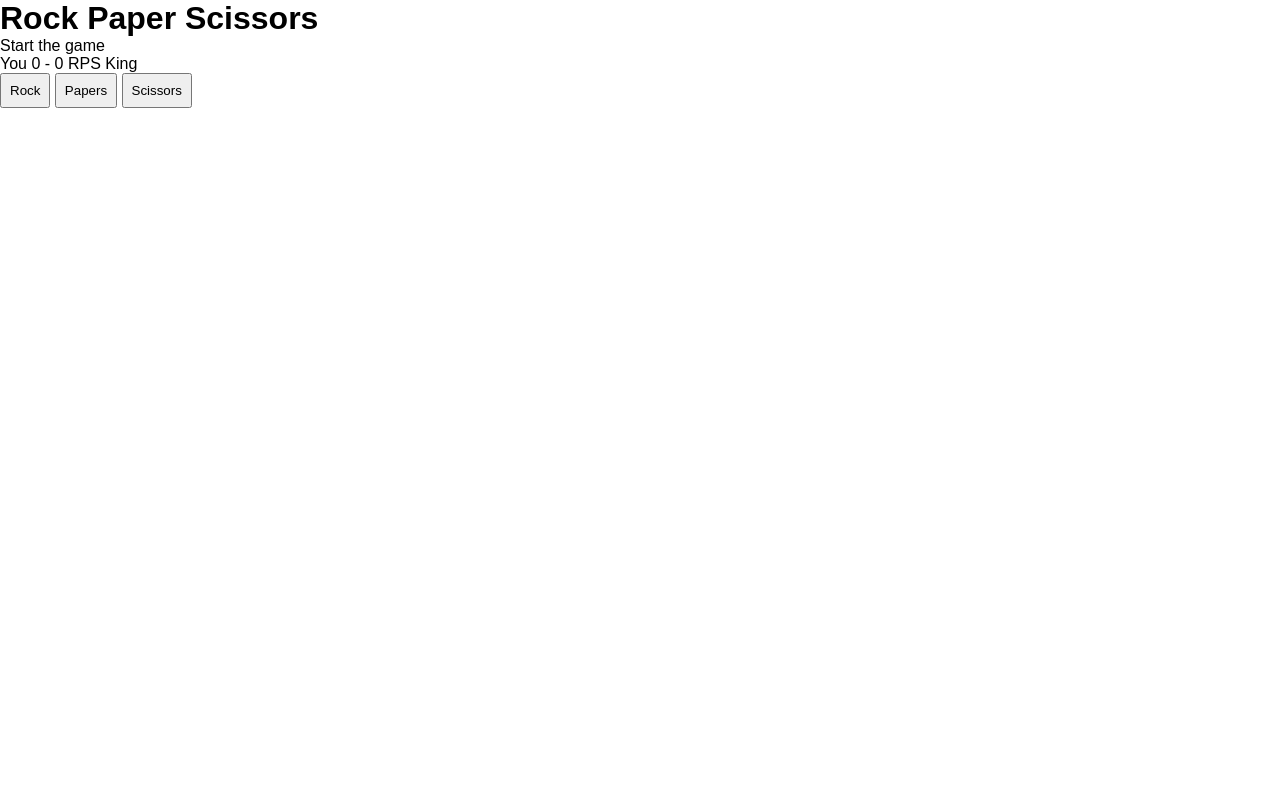
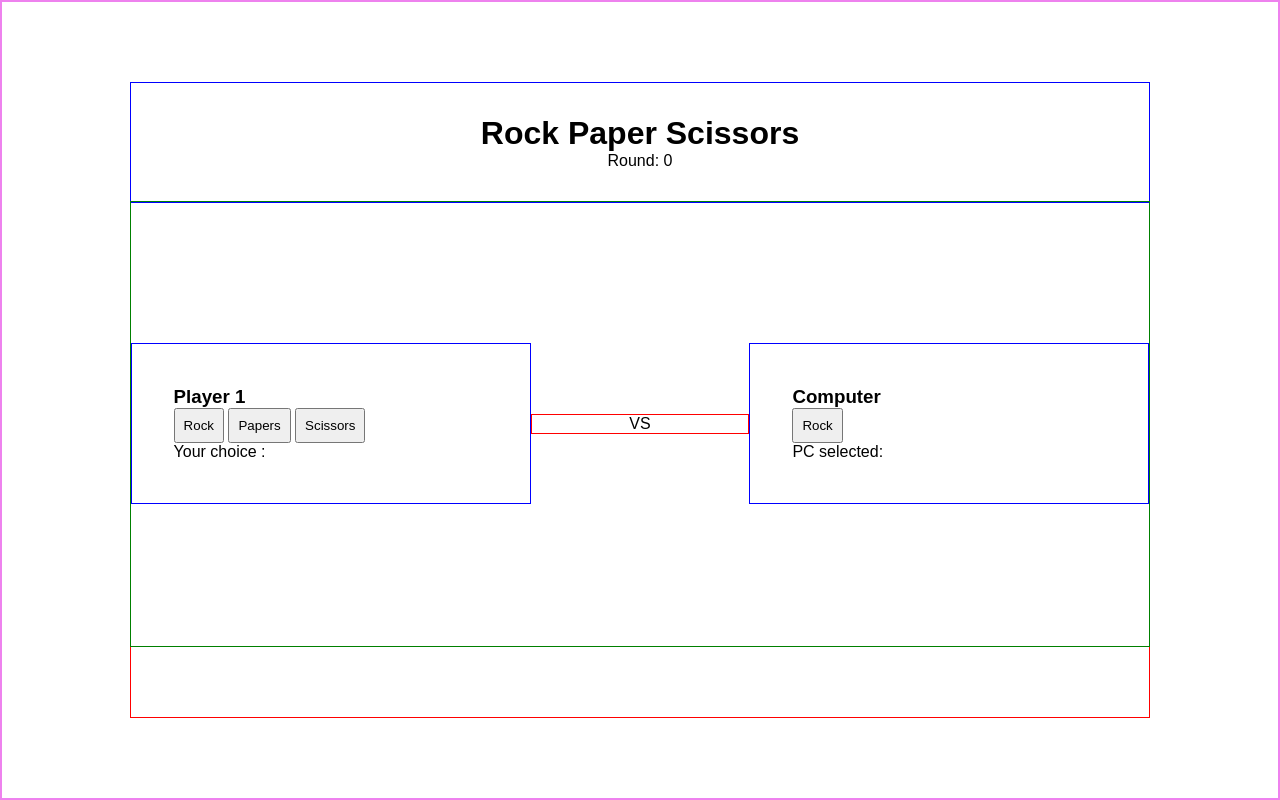
Before and after one commit to Celdama/rock_paper_scissors, a plain HTML site: page index.html in a window 1280 px wide. Drawn offline with Linux system fonts and the light colour scheme.

Commit message:
added structure to html, next step styling

```diff
--- a/index.html
+++ b/index.html
@@ -10,13 +10,35 @@
   </head>
   <body>
     <div id="app">
-      <h1>Rock Paper Scissors</h1>
-      <div id="result"></div>
-      <div id="score"></div>
-      <button id="rock" class="game-btn">Rock</button>
-      <button id="papers" class="game-btn">Papers</button>
-      <button id="scissors" class="game-btn">Scissors</button>
-      <button id="reset" disabled>Play again</button>
+      <div class="app-header">
+        <h1>Rock Paper Scissors</h1>
+        <p class="round-tracker">Round: 0</p>
+      </div>
+      <div class="app-main">
+        <div class="display-player">
+          <div class="player-choice">
+            <h3>Player 1</h3>
+            <button id="rock" class="game-btn">Rock</button>
+            <button id="papers" class="game-btn">Papers</button>
+            <button id="scissors" class="game-btn">Scissors</button>
+            <p>Your choice :</p>
+          </div>
+          <div class="player-score"></div>
+        </div>
+        <div id="result"></div>
+        <div class="display-computer">
+          <div class="computer-choice">
+            <h3>Computer</h3>
+            <button>Rock</button>
+            <p>PC selected:</p>
+          </div>
+          <div class="computer-score"></div>
+        </div>
+      </div>
+      <div class="app-footer">
+        <!-- <div id="score"></div> -->
+        <button id="reset" disabled>Play again</button>
+      </div>
     </div>
   </body>
 </html>
--- a/script.js
+++ b/script.js
@@ -1,12 +1,18 @@
 const buttons = Array.from(document.querySelectorAll('.game-btn'));
 const displayResult = document.querySelector('#result');
-const displayScore = document.querySelector('#score');
+// const displayScore = document.querySelector('#score');
 const resetBtn = document.querySelector('#reset');
+const displayPlayerScore = document.querySelector('.player-score');
+const displayComputerScore = document.querySelector('.computer-score');
+const roundTracker = document.querySelector('.round-tracker');
+
+console.log(displayPlayerScore);
 
 let scorePlayer = 0;
 let scoreComputer = 0;
-displayResult.textContent = 'Start the game';
-displayScore.textContent = `You ${scorePlayer} - ${scoreComputer} RPS King`;
+let round = 0;
+displayResult.textContent = 'VS';
+// displayScore.textContent = `You ${scorePlayer} - ${scoreComputer} RPS King`;
 
 const computerPlay = () => {
   const choice = ['rock', 'papers', 'scissors'];
@@ -45,9 +51,13 @@ const playRound = (playerSelection, computerSelection) => {
 const playAgain = () => {
   scorePlayer = 0;
   scoreComputer = 0;
+  round = 0;
   resetBtn.disabled = true;
   displayResult.textContent = "Let's go revenge";
-  displayScore.textContent = `${scorePlayer} - ${scoreComputer}`;
+  displayPlayerScore.textContent = scorePlayer;
+  displayComputerScore.textContent = scoreComputer;
+  // displayScore.textContent = `${scorePlayer} - ${scoreComputer}`;
+  roundTracker.textContent = `Round: ${round}`;
   buttons.forEach((button) => {
     button.disabled = false;
   });
@@ -78,7 +88,12 @@ const game = (result) => {
     scoreComputer += 1;
   }
 
-  displayScore.textContent = `You ${scorePlayer} - ${scoreComputer} RPS King`;
+  round += 1;
+
+  // displayScore.textContent = `You ${scorePlayer} - ${scoreComputer} RPS King`;
+  displayPlayerScore.textContent = scorePlayer;
+  displayComputerScore.textContent = scoreComputer;
+  roundTracker.textContent = `Round: ${round}`;
 
   if (scorePlayer === 5 || scoreComputer === 5) {
     endGame();
--- a/style.css
+++ b/style.css
@@ -4,6 +4,54 @@
   box-sizing: border-box;
   font-family: sans-serif;
 }
+
+body {
+  border: 2px solid violet;
+  height: 100vh;
+  display: flex;
+  justify-content: center;
+  align-items: center;
+}
+
+#app {
+  border: 1px solid red;
+  height: 80%;
+  width: 80%;
+}
+
+.app-header {
+  text-align: center;
+  padding: 32px 0;
+  outline: 1px solid blue;
+}
+
+.app-main {
+outline: 1px solid green;
+display: flex;
+justify-content: space-around;
+align-items: center;
+height: 70%;
+}
+
+.app-main .player-choice, .computer-choice {
+  padding: 42px;
+  width: 400px;
+  max-width: 420px;
+  border: 1px solid blue;
+}
+
+#result {
+  border: 1px solid red;
+  width: 400px;
+  text-align: center;
+  max-width: 420px;
+}
+
+.app-footer {
+  text-align: center;
+}
+
+
 
 button {
   padding: 8px;
```
